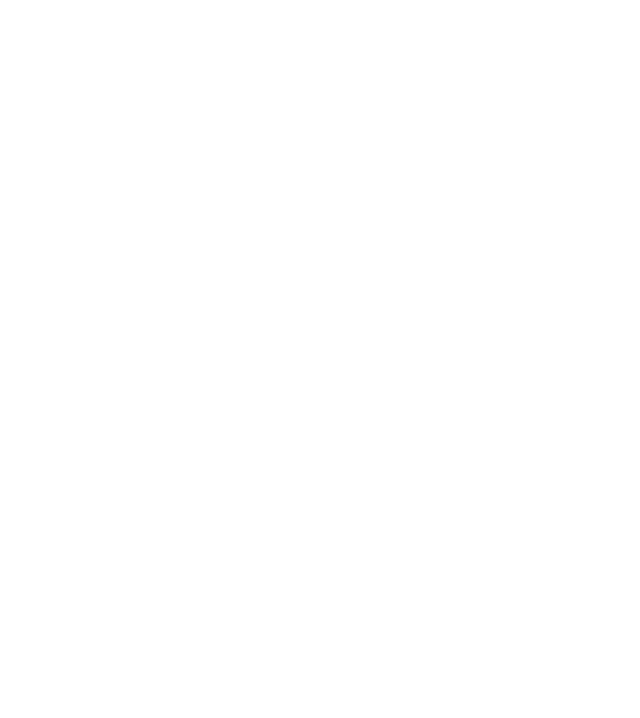
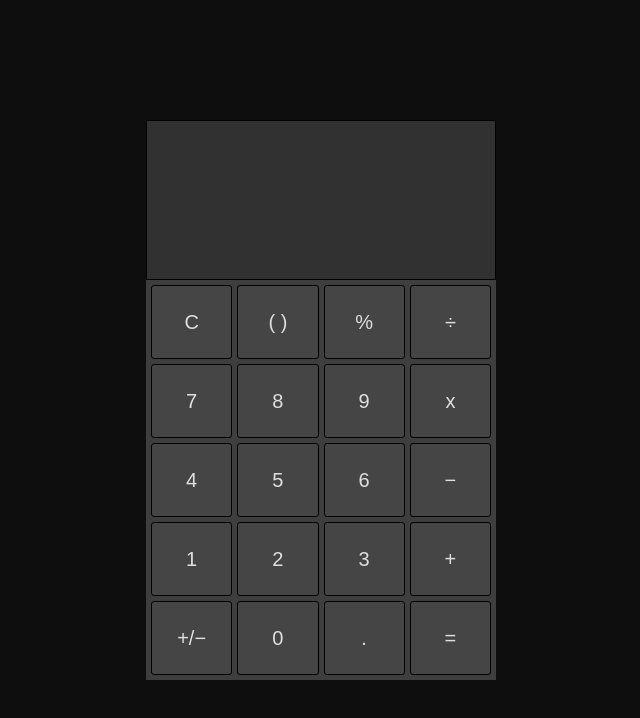
Before and after one commit to zhutaoping/CALCULATOR, a plain HTML site: page index.html in a window 1280 px wide. Shown: the whole page, without its empty margins (319-959 px from the left). Drawn offline with Linux system fonts and the light colour scheme.

Commit message:
add keys

```diff
--- a/index.html
+++ b/index.html
@@ -9,5 +9,31 @@
     <link rel="icon" href="data:," />
     <title>Calculator</title>
   </head>
-  <body></body>
+  <body>
+    <div class="container">
+      <header class="display"></header>
+      <div class="buttons">
+        <button class="number button">C</button>
+        <button class="number button">( )</button>
+        <button class="number button">%</button>
+        <button class="number button">&#247</button>
+        <button class="number button">7</button>
+        <button class="number button">8</button>
+        <button class="number button">9</button>
+        <button class="number button">x</button>
+        <button class="number button">4</button>
+        <button class="number button">5</button>
+        <button class="number button">6</button>
+        <button class="number button">&minus;</button>
+        <button class="number button">1</button>
+        <button class="number button">2</button>
+        <button class="number button">3</button>
+        <button class="number button">+</button>
+        <button class="number button">+/&minus;</button>
+        <button class="number button">0</button>
+        <button class="number button">.</button>
+        <button class="number button">=</button>
+      </div>
+    </div>
+  </body>
 </html>
--- a/script.js
+++ b/script.js
@@ -36,9 +36,7 @@ function operate(num1, op, num2) {
       break;
 
     case op == "/":
-      console.log(
-        Math.round((divide(num1, num2) + Number.EPSILON) * 100) / 100
-      );
+      console.log(Math.round(divide(num1, num2) * 100) / 100);
       break;
 
     case op == "%":
@@ -67,4 +65,4 @@ function remainder(n1, n2) {
   return n1 % n2;
 }
 
-operate(5, "%", 3);
+operate(5, "/", 3);
--- a/style.css
+++ b/style.css
@@ -1,14 +1,11 @@
 :root {
-  --clr-primary-400: 263 55% 52%;
-  --clr-secondary-400: 217 19% 35%;
-  --clr-secondary-500: 219 29% 14%;
-  --clr-neutral-200: 210 46% 95%;
-  --clr-neutral-300: 0 0% 81%;
+  --clr-diaplay: #313131;
+  --clr-numbers: #454545;
+  --clr-numbers-hover: #4e4e4e;
+  --clr-background: #3e3e3e;
+  --clr-equal: #0c6d1a;
 
   --ff-primary: "Barlow Semi Condensed", sans-serif;
-
-  --fw-400: 500;
-  --fw-700: 600;
 
   --fs-300: 0.6875rem;
   --fs-400: 0.8125rem;
@@ -20,6 +17,15 @@
 *::before,
 *::after {
   box-sizing: border-box;
+}
+
+*,
+*::before,
+*::after {
+  animation-duration: 0.01ms !important;
+  animation-iteration-count: 1 !important;
+  transition-duration: 0.01ms !important;
+  scroll-behavior: auto !important;
 }
 
 /* Remove default margin */
@@ -42,7 +48,48 @@ ol[role="list"] {
 }
 
 body {
+  background-color: rgb(14, 14, 14);
   min-height: 100vh;
-  text-rendering: optimizeSpeed;
-  line-height: 1.5;
+  /* text-rendering: optimizeSpeed; */
+  /* line-height: 1.5; */
+  display: grid;
+  place-items: center;
 }
+
+.container {
+  display: flex;
+  flex-direction: column;
+  justify-content: center;
+  width: 350px;
+}
+
+.display {
+  border: 1px solid black;
+  background-color: var(--clr-diaplay);
+  height: 20vh;
+}
+
+.buttons {
+  background-color: var(--clr-background);
+  height: 50vh;
+  display: grid;
+  grid-template-columns: repeat(4, 1fr);
+  gap: 5px;
+  padding: 5px;
+}
+
+.number {
+  color: rgb(223, 223, 223);
+  background-color: var(--clr-numbers);
+  font-size: var(--fs-500);
+  border-radius: 3px;
+  border: 1px solid black;
+}
+
+.button:hover {
+  background-color: var(--clr-numbers-hover);
+}
+
+.button:active {
+  background-color: #313131;
+}
```
